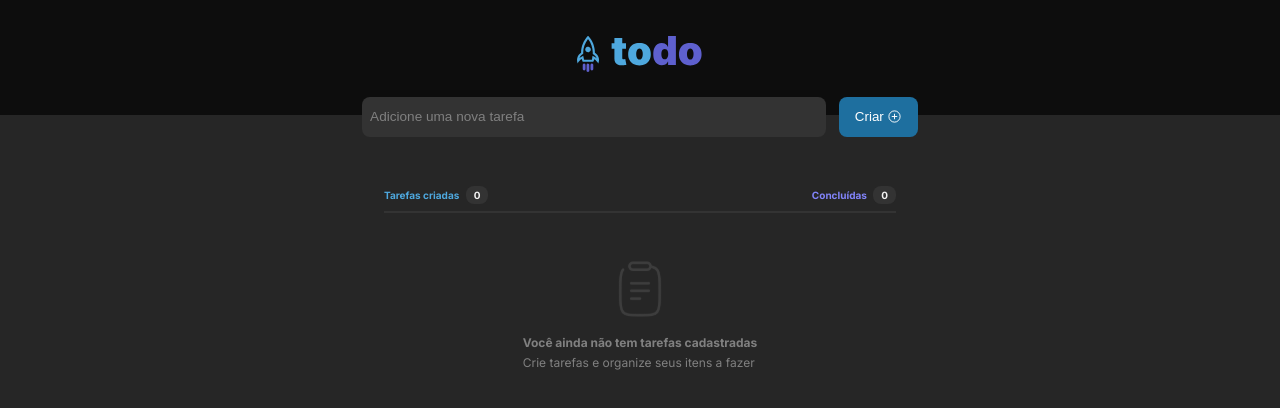
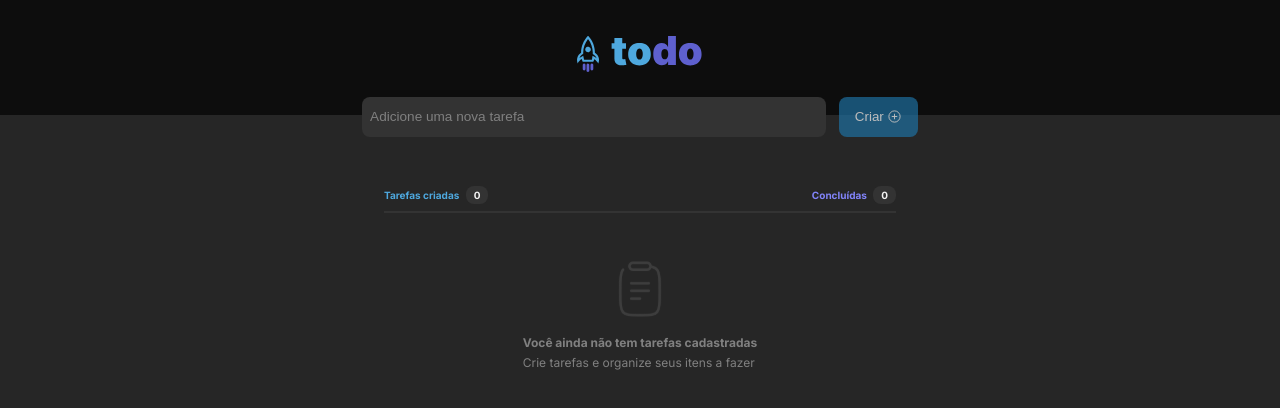
Before and after one commit to cauealb/projects-React, a React (Vite) app in the folder 04 - todo/: page / in a window 1280 px wide. Shown: the top 408 px of the page. Built offline with nearby package versions, Linux system fonts and the light colour scheme.

Commit message:
style: Deixando disable quando não ha nada escrito

```diff
--- a/04 - todo/src/App.tsx
+++ b/04 - todo/src/App.tsx
@@ -1,5 +1,4 @@
 import { Header } from "./Components/Header/Header";
-import { ListTask } from "./Components/ListTask/ListTask";
 
 export function App() {
   return (
--- a/04 - todo/src/Components/Header/HeadeStyle.module.css
+++ b/04 - todo/src/Components/Header/HeadeStyle.module.css
@@ -61,5 +61,11 @@ form {
 
     &:hover:not(:disabled) {
         background-color: var(--blue-300);
+        cursor: pointer;
+        opacity: 1;
     }
 }
+
+.btn:disabled {
+    opacity: 0.7;
+}
--- a/04 - todo/src/Components/Header/Header.tsx
+++ b/04 - todo/src/Components/Header/Header.tsx
@@ -1,16 +1,26 @@
-import { PlusCircle } from 'phosphor-react'
+import { PlusCircle, Target } from 'phosphor-react'
 import styleHeader from './HeadeStyle.module.css'
 import logoTodo from  '../../assets/Logo todo.svg'
 import { ListTask } from '../ListTask/ListTask'
+import { useState } from 'react'
 
 export function Header() {
+
+    const [changeTask, setChangeTask] = useState('')
+
+    // function handleChangeTask(event) {
+    //     setChangeTask(event.target.value)
+    // }
+
+    console.log(changeTask)
+
     return (
         <>
             <header className={styleHeader.header}>
                 <img className={styleHeader.logo} src={logoTodo} alt="Logo da todo" />
                 <form>
-                    <input className={styleHeader.taskname} type="text" required autoFocus autoComplete='off' placeholder="Adicione uma nova tarefa"/>
-                    <button disabled className={styleHeader.btn}>Criar <PlusCircle size={15}/></button>
+                    <input onChange={(e) => {setChangeTask(e.target.value)}} className={styleHeader.taskname} type="text" required autoFocus autoComplete='off' placeholder="Adicione uma nova tarefa"/>
+                    <button disabled={!changeTask} className={styleHeader.btn}>Criar <PlusCircle size={15}/></button>
                 </form>
             </header>
             <ListTask />
```
